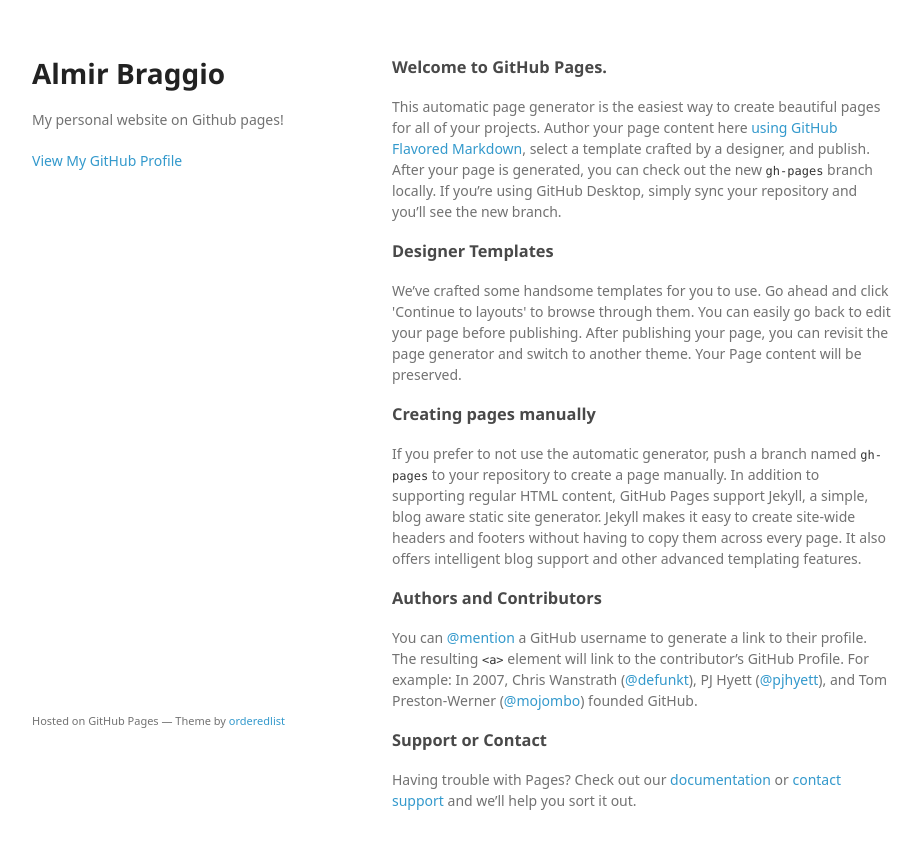
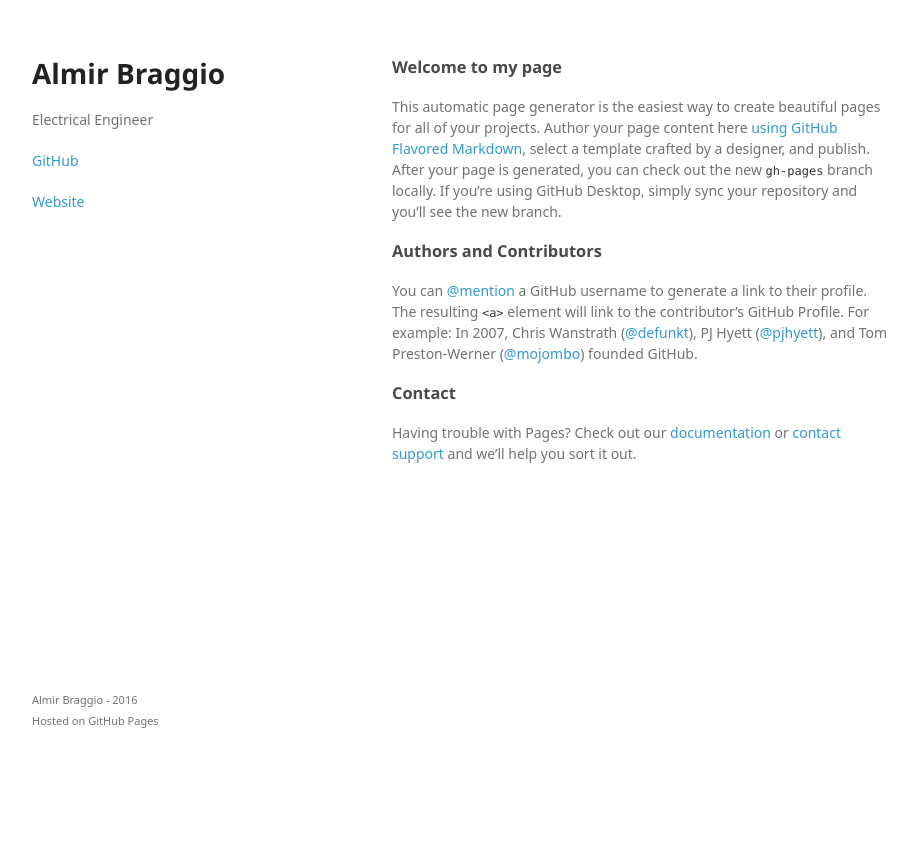
Before and after one commit to almirbraggio/almirbraggio.github.io, a plain HTML site: page index.html in a window 1280 px wide. Shown: the whole page, without its empty margins (178-1100 px from the left). After the commit the page ends 800 px from the top, so only its background shows below. Drawn offline with Linux system fonts and the light colour scheme; a web font is replaced by a local one.

Commit message:
Initial changes

```diff
--- a/index.html
+++ b/index.html
@@ -3,40 +3,30 @@
 <head>
 <meta charset="utf-8">
 <meta http-equiv="X-UA-Compatible" content="chrome=1">
-    <title>Almir Braggio by almirbraggio</title>
+<title>Almir Braggio on Github</title>
 
 <link rel="stylesheet" href="stylesheets/styles.css">
 <link rel="stylesheet" href="stylesheets/github-light.css">
 <meta name="viewport" content="width=device-width">
-    <!--[if lt IE 9]>
-    <script src="//html5shiv.googlecode.com/svn/trunk/html5.js"></script>
-    <![endif]-->
+
 </head>
 <body>
 <div class="wrapper">
 <header>
 <h1>Almir Braggio</h1>
-        <p>My personal website on Github pages!</p>
+<p>Electrical Engineer</p>
 
 
-        <p class="view"><a href="https://github.com/almirbraggio">View My GitHub Profile</a></p>
+<p class="view"><a href="https://github.com/almirbraggio">GitHub</a></p>
+<p class="view"><a href="https://almirbraggio.com">Website</a></p>
 
 </header>
 <section>
+
 <h3>
-<a id="welcome-to-github-pages" class="anchor" href="#welcome-to-github-pages" aria-hidden="true"><span aria-hidden="true" class="octicon octicon-link"></span></a>Welcome to GitHub Pages.</h3>
+<a id="welcome" class="anchor" href="#welcome" aria-hidden="true"><span aria-hidden="true" class="octicon octicon-link"></span></a>Welcome to my page</h3>
 
 <p>This automatic page generator is the easiest way to create beautiful pages for all of your projects. Author your page content here <a href="https://guides.github.com/features/mastering-markdown/">using GitHub Flavored Markdown</a>, select a template crafted by a designer, and publish. After your page is generated, you can check out the new <code>gh-pages</code> branch locally. If you’re using GitHub Desktop, simply sync your repository and you’ll see the new branch.</p>
-
-<h3>
-<a id="designer-templates" class="anchor" href="#designer-templates" aria-hidden="true"><span aria-hidden="true" class="octicon octicon-link"></span></a>Designer Templates</h3>
-
-<p>We’ve crafted some handsome templates for you to use. Go ahead and click 'Continue to layouts' to browse through them. You can easily go back to edit your page before publishing. After publishing your page, you can revisit the page generator and switch to another theme. Your Page content will be preserved.</p>
-
-<h3>
-<a id="creating-pages-manually" class="anchor" href="#creating-pages-manually" aria-hidden="true"><span aria-hidden="true" class="octicon octicon-link"></span></a>Creating pages manually</h3>
-
-<p>If you prefer to not use the automatic generator, push a branch named <code>gh-pages</code> to your repository to create a page manually. In addition to supporting regular HTML content, GitHub Pages support Jekyll, a simple, blog aware static site generator. Jekyll makes it easy to create site-wide headers and footers without having to copy them across every page. It also offers intelligent blog support and other advanced templating features.</p>
 
 <h3>
 <a id="authors-and-contributors" class="anchor" href="#authors-and-contributors" aria-hidden="true"><span aria-hidden="true" class="octicon octicon-link"></span></a>Authors and Contributors</h3>
@@ -44,12 +34,12 @@
 <p>You can <a href="https://help.github.com/articles/basic-writing-and-formatting-syntax/#mentioning-users-and-teams" class="user-mention">@mention</a> a GitHub username to generate a link to their profile. The resulting <code>&lt;a&gt;</code> element will link to the contributor’s GitHub Profile. For example: In 2007, Chris Wanstrath (<a href="https://github.com/defunkt" class="user-mention">@defunkt</a>), PJ Hyett (<a href="https://github.com/pjhyett" class="user-mention">@pjhyett</a>), and Tom Preston-Werner (<a href="https://github.com/mojombo" class="user-mention">@mojombo</a>) founded GitHub.</p>
 
 <h3>
-<a id="support-or-contact" class="anchor" href="#support-or-contact" aria-hidden="true"><span aria-hidden="true" class="octicon octicon-link"></span></a>Support or Contact</h3>
+<a id="contact" class="anchor" href="#contact" aria-hidden="true"><span aria-hidden="true" class="octicon octicon-link"></span></a>Contact</h3>
 
 <p>Having trouble with Pages? Check out our <a href="https://help.github.com/pages">documentation</a> or <a href="https://github.com/contact">contact support</a> and we’ll help you sort it out.</p>
 </section>
 <footer>
-        <p><small>Hosted on GitHub Pages &mdash; Theme by <a href="https://github.com/orderedlist">orderedlist</a></small></p>
+<p><small>Almir Braggio - 2016<br>Hosted on GitHub Pages</small></p>
 </footer>
 </div>
 <script src="javascripts/scale.fix.js"></script>
```
Also changed, not shown: 1 other file. Lines whose indentation alone changed are shown as unchanged.
